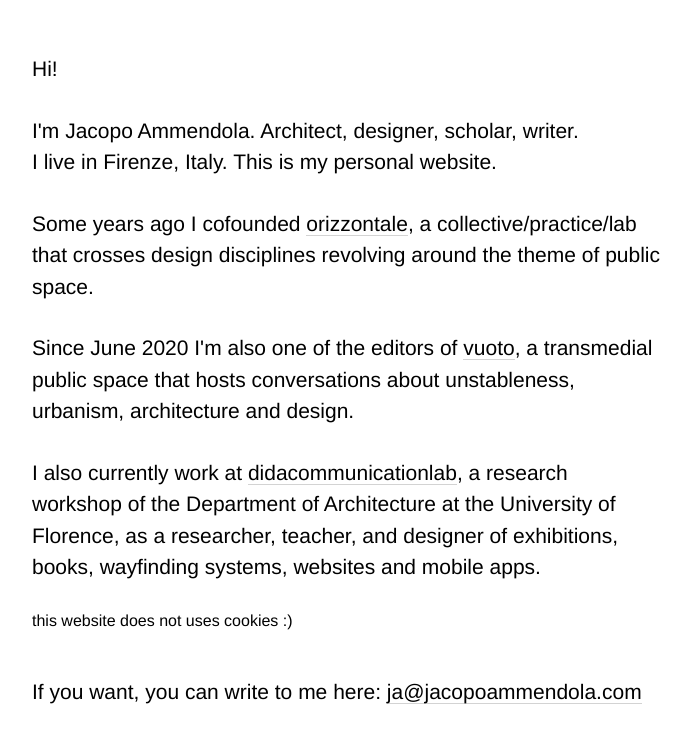
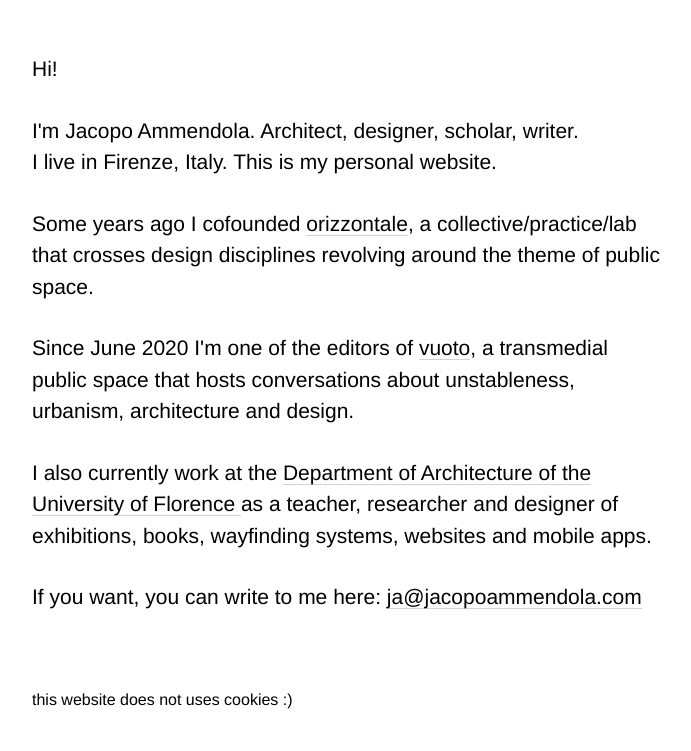
Before and after one commit to jacoping/jacopoammendola.com, a plain HTML site: page index.html in a window 1280 px wide. Shown: the part 147-898 px from the top of the page, without its empty margins (8-699 px from the left). Drawn offline with Linux system fonts and the light colour scheme.

Commit message:
clean up and update

```diff
--- a/index.html
+++ b/index.html
@@ -1,6 +1,7 @@
 <!doctype html>
 
 <html lang="en">
+
 <head>
   <meta charset="utf-8">
 
@@ -8,75 +9,91 @@
   <meta name="description" content="jacopo ammendola personal website">
   <meta name="author" content="jacopo ammendola">
 
-  <link rel="apple-touch-icon" sizes="180x180" href="/favicon/apple-touch-icon.png">
-  <link rel="icon" type="image/png" sizes="32x32" href="/favicon/favicon-32x32.png">
-  <link rel="icon" type="image/png" sizes="16x16" href="/favicon/favicon-16x16.png">
-  <link rel="manifest" href="/favicon/site.webmanifest">
+  <link rel="icon" href="/favicon/elephant-100.png" type="image/png" />
 
 </head>
 
 <style media="screen">
+  html, body {
+    height: 100%;
+  }
+
   html {
     margin: 0;
-    padding: 200px 40px;
     font-family: helvetica, sans-serif;
     line-height: 1.5;
     font-weight: 300;
   }
+
   body {
     margin: 0;
-    padding: 0;
+    display: flex;
+    flex-direction: column;
   }
+
   p {
     margin: 0 0 30px;
     padding: 0;
   }
+
   .container {
+    padding: 200px 40px 40px;
     max-width: 630px;
     font-size: 21px;
+    flex: 1 0 auto;
   }
-  a, a:visited {
+
+  a,
+  a:visited {
     color: inherit;
     text-decoration: none;
     border-bottom: 1px solid lightgray;
     transition: 1s;
   }
+
   a:hover {
     color: red;
   }
+
   .disclaimer {
-    position: fixed;
-    bottom: 20px;
+    padding: 5px 40px;
+    background-color: white;
+    flex-shrink: 0;
   }
 </style>
 
 <body>
 
-<div class="container">
-  <p>
-  Hi!
-  </p><p>
-    I'm Jacopo Ammendola. Architect, designer, scholar, writer.
-    <br>I live in Firenze, Italy. This is my personal website.
-  </p><p>
-    Some years ago I cofounded <a target="_blank" href="https://www.orizzontale.org">orizzontale</a>,
-    a collective/practice/lab that crosses design disciplines revolving around
-    the theme of public space.
-  </p><p>
-    Since June 2020 I'm also one of the editors of <a target="_blank" href="https://vuoto.xyz">vuoto</a>,
-    a transmedial public space that hosts conversations about unstableness, urbanism,
-    architecture and design.
-  </p><p>
-    I also currently work at <a target="_blank" href="https://didacommunicationlab.it">didacommunicationlab</a>,
-    a research workshop of the Department of Architecture at the University of Florence, as a researcher, teacher, and designer of exhibitions, books, wayfinding systems, websites and mobile apps.
-  </p><p>
-    <br><br>
-    If you want, you can write to me here: <a target="_blank" href="mailto:ja@jacopoammendola.com">ja@jacopoammendola.com</a>
-  </p><p>
-</div>
+  <div class="container">
+
+    <p> Hi! </p>
+
+    <p> I'm Jacopo Ammendola. Architect, designer, scholar, writer.
+      <br>I live in Firenze, Italy. This is my personal website. </p>
+
+    <p> Some years ago I cofounded <a target="_blank" href="https://www.orizzontale.org">orizzontale</a>,
+      a collective/practice/lab that crosses design disciplines revolving around
+      the theme of public space. </p>
+
+    <p> Since June 2020 I'm one of the editors of <a target="_blank" href="https://vuoto.xyz">vuoto</a>,
+      a transmedial public space that hosts conversations about unstableness, urbanism,
+      architecture and design. </p>
+
+    <p> I also currently work at the <a target="_blank" href="https://www.dida.unifi.it/"> Department of
+      Architecture of the University of Florence </a> as a teacher, researcher and designer of exhibitions, books,
+      wayfinding systems, websites and mobile apps. </p>
+
+    <p></p>
+
+    <p> If you want, you can write to me here: <a target="_blank" href="mailto:ja@jacopoammendola.com">ja@jacopoammendola.com</a> </p>
+
+
+  </div>
 
   <div class="disclaimer">
-    this website does not uses cookies :)
+
+    <p> this website does not uses cookies :) </p>
+
   </div>
 
 </body>
```
Also changed, not shown: favicon/elephant-100.png (added).
